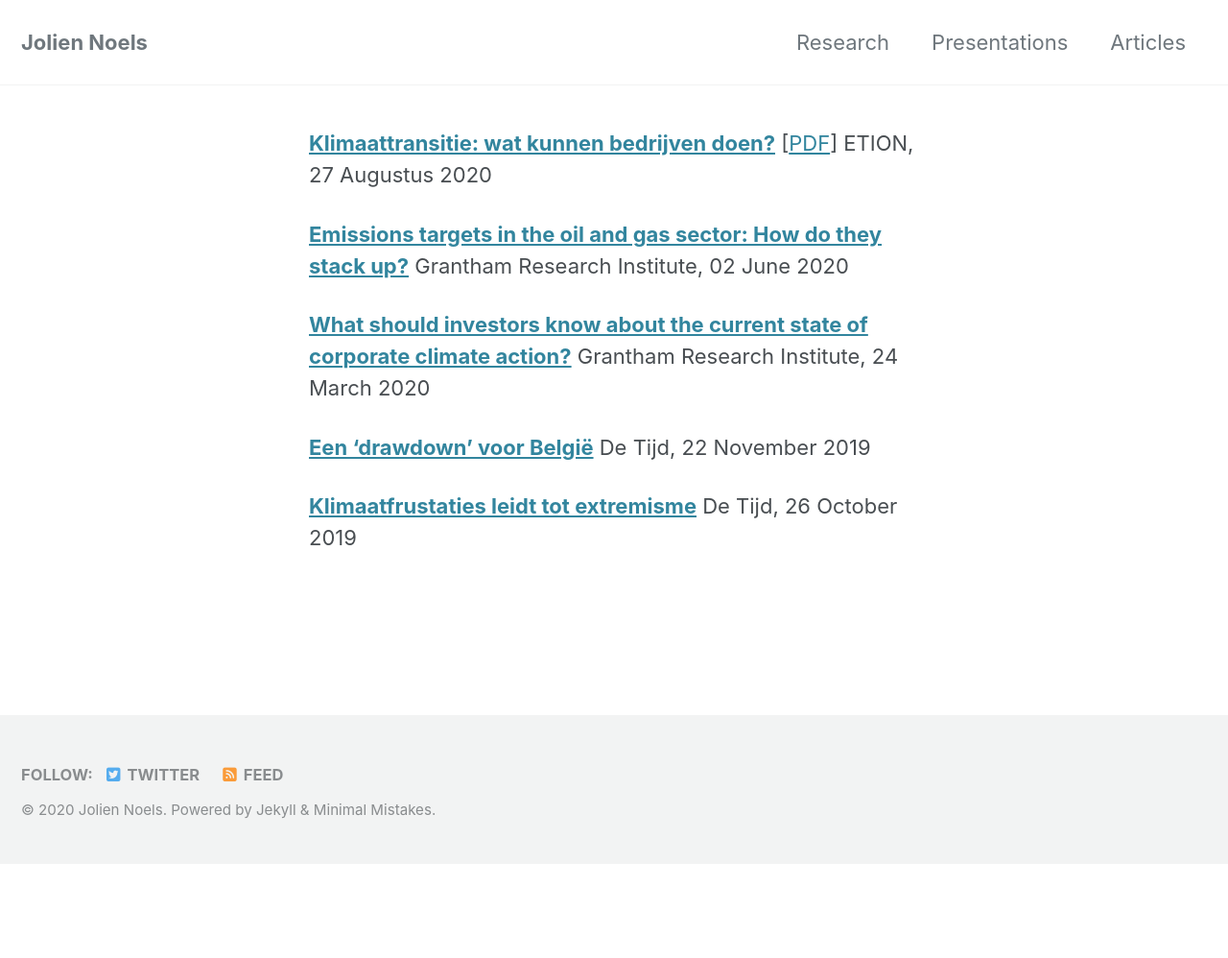
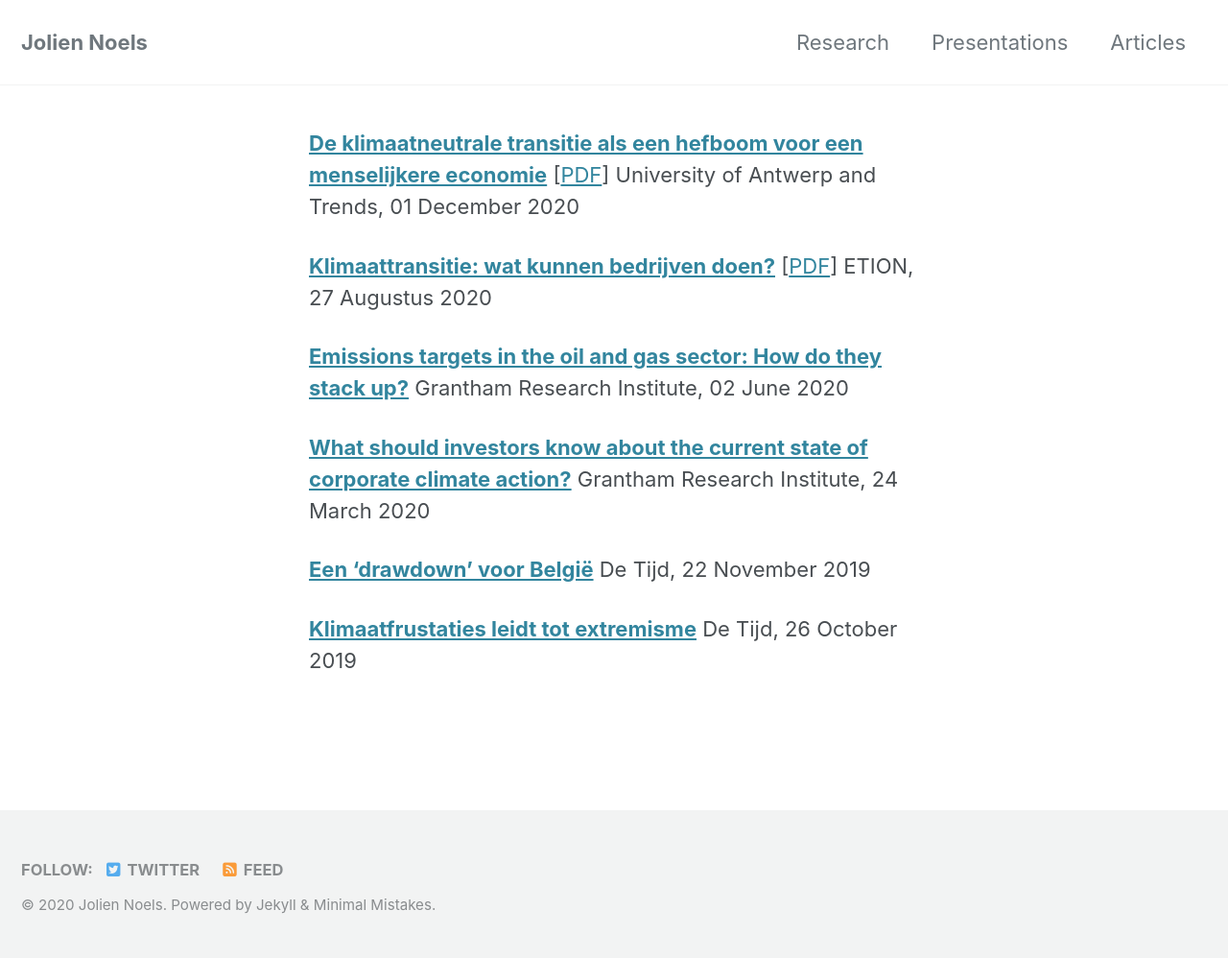
Before and after one commit to JolienNoels/joliennoels.github.io, a Jekyll site: the page built from _pages/articles.md, in a window 1280 px wide. Shown: the whole page at 96% size. Built offline with Jekyll 4.4.1, drawn with Linux system fonts in a browser that asks for light colours; cached includes are drawn as plain includes; nearby versions of some CDN libraries; before the commit the page ends 900 px from its top, so only the background shows below that.

Commit message:
article update

```diff
--- a/_pages/articles.md
+++ b/_pages/articles.md
@@ -2,6 +2,7 @@
 layout: archive
 permalink: /articles/
 ---
+**[De klimaatneutrale transitie als een hefboom voor een menselijkere economie](https://www.uantwerpen.be/nl/leerstoelen/economie-van-de-hoop/themacahier/)** [[PDF](http://joliennoels.github.io/files/Economie-van-de-hoop.pdf)] University of Antwerp and Trends, 01 December 2020
 
 **[Klimaattransitie: wat kunnen bedrijven doen?](https://www.etion.be/kennisbank/klimaattransitie-wat-kunnen-bedrijven-doen)** [[PDF](http://joliennoels.github.io/files/in117_klimaattransitie-wat-kunnen-bedrijven-doen.pdf)] ETION, 27 Augustus 2020
 
```
Also changed, not shown: 1 other file.
